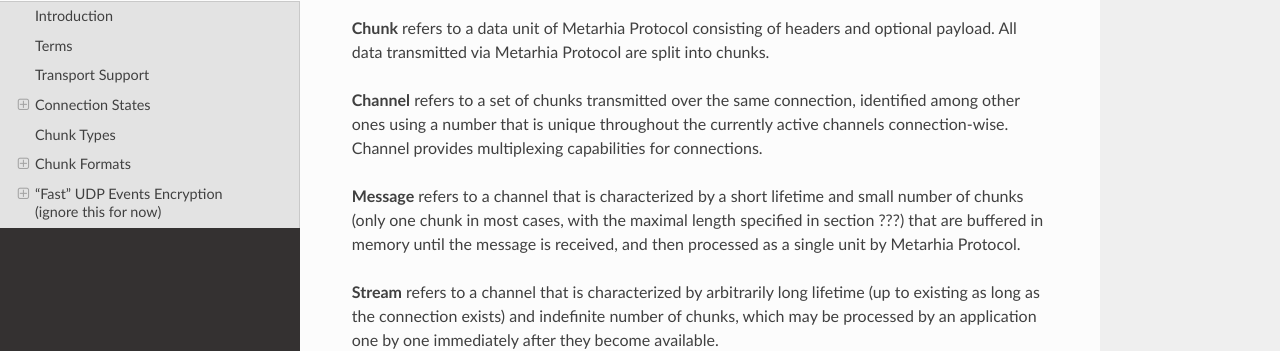
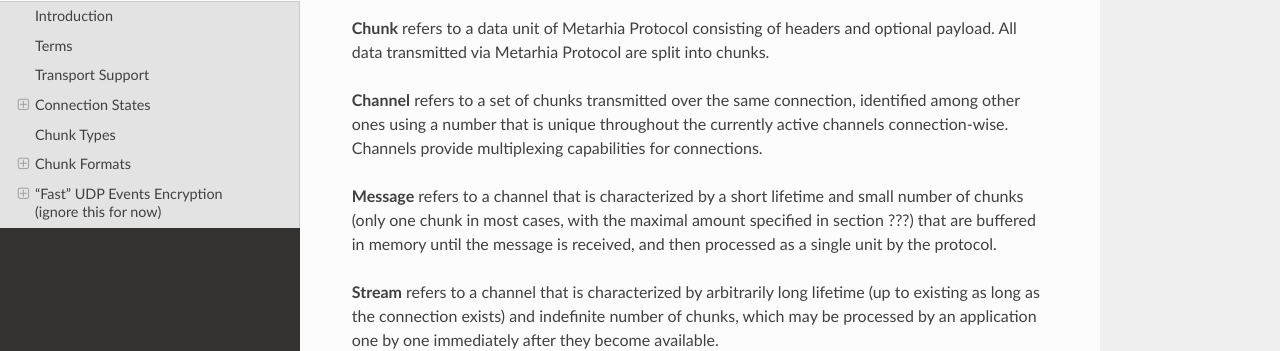
Before and after one commit to metarhia/protocol, a Sphinx documentation site: the page built from docs/protocol.rst, in a window 1280 px wide and 900 px high, scrolled down 741 px. Shown: the part 167-518 px from the top of the window. Built offline with Sphinx 7.4.7 and the Read the Docs theme 2.0.0, drawn with Linux system fonts in a browser that asks for light colours.

Commit message:
fixup! docs(spec): not critical doc corrections

```diff
--- a/docs/protocol.rst
+++ b/docs/protocol.rst
@@ -44,13 +44,13 @@
 
 **Channel** refers to a set of chunks transmitted over the same connection,
 identified among other ones using a number that is unique throughout the
-currently active channels connection-wise.  Channel provides multiplexing
+currently active channels connection-wise.  Channels provide multiplexing
 capabilities for connections.
 
 **Message** refers to a channel that is characterized by a short lifetime and
-small number of chunks (only one chunk in most cases, with the maximal length
+small number of chunks (only one chunk in most cases, with the maximal amount
 specified in section ???) that are buffered in memory until the message is
-received, and then processed as a single unit by |MHP|.
+received, and then processed as a single unit by the protocol.
 
 **Stream** refers to a channel that is characterized by arbitrarily long
 lifetime (up to existing as long as the connection exists) and indefinite
```
